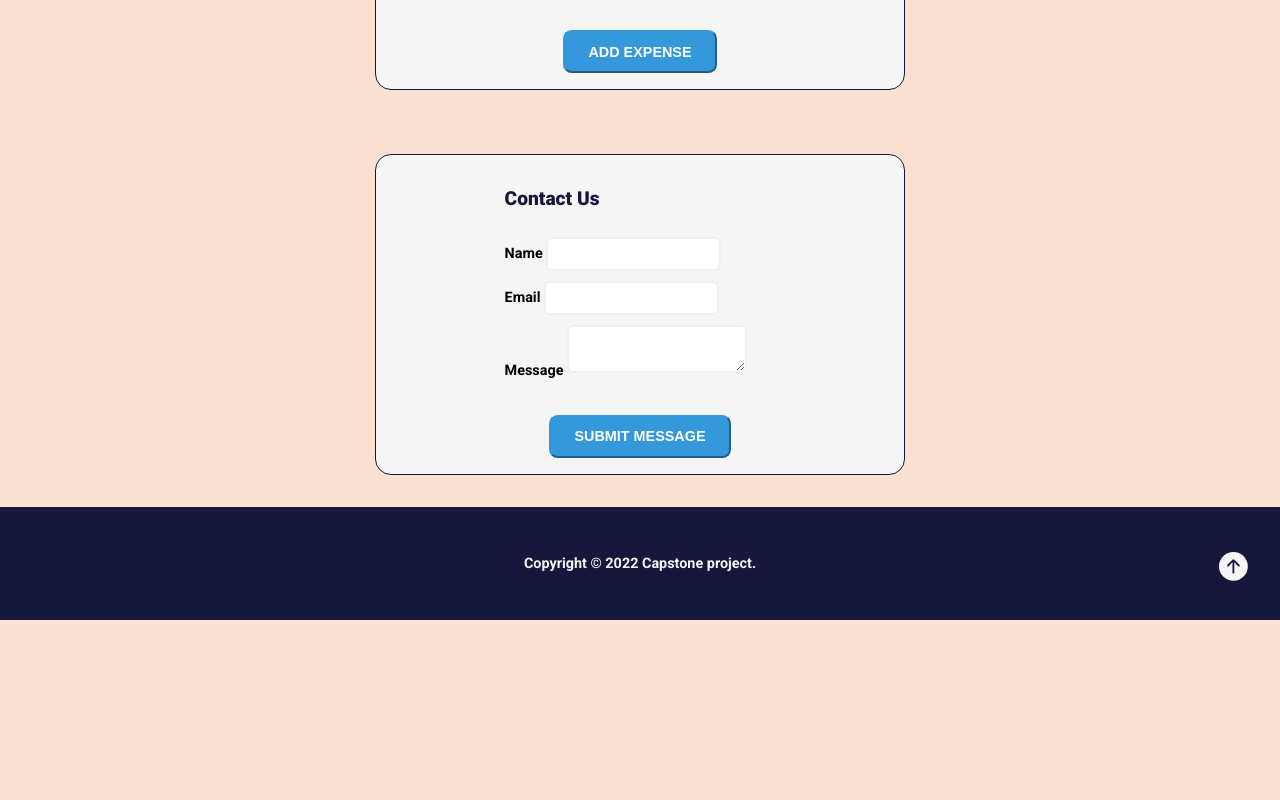
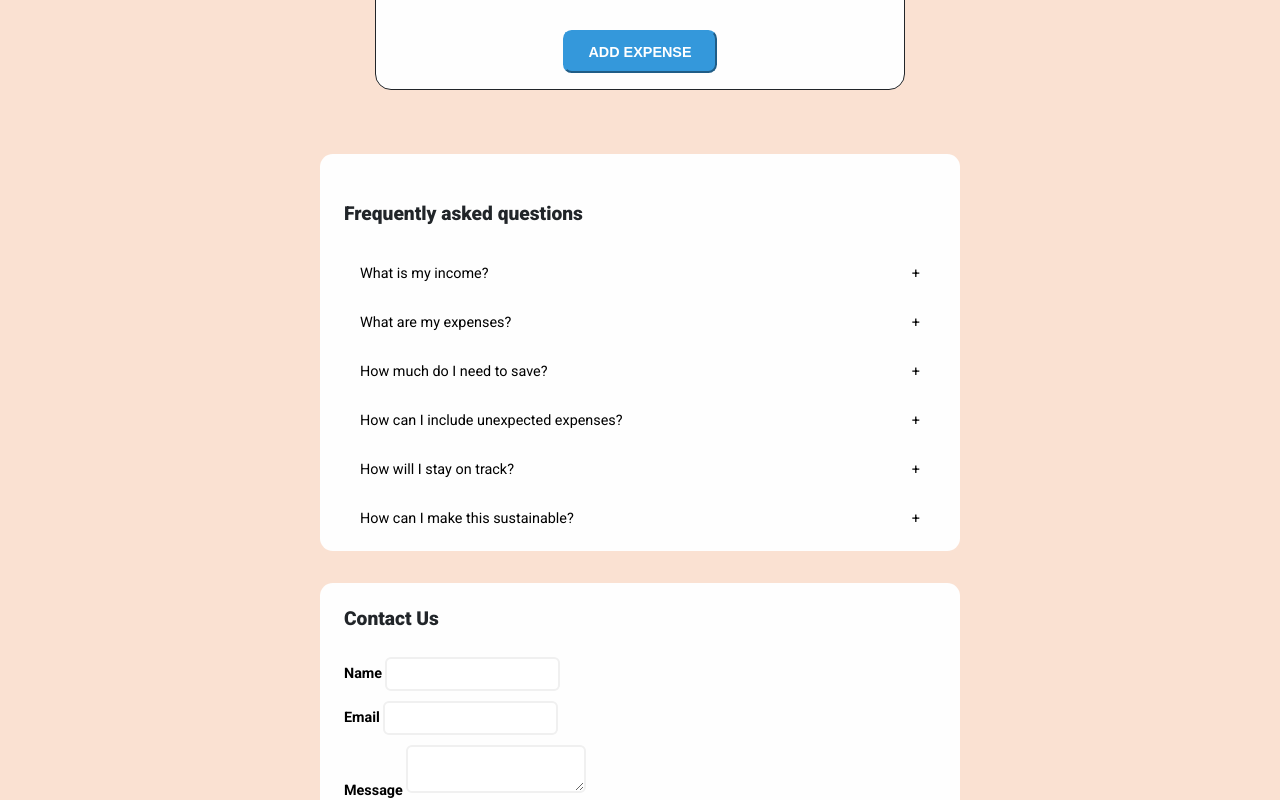
Before and after one commit to Tesfaye-Eshetie/expense-tracker, a React (Vite) app: page / in a window 1280 px wide. Shown: the part 620-1420 px from the top of the page. Before the commit the page ends 1240 px from the top, so only its background shows below. Built offline with nearby package versions, Linux system fonts and the light colour scheme.

Commit message:
updated FAQ component

```diff
--- a/src/App.css
+++ b/src/App.css
@@ -4,8 +4,8 @@
   --clr-primary: #fae1d2;
   --clr-secondery: #aee0ec;
   --clr-tertiary: #f1bb9c;
-  --clr-dark: #17173b;
-  --clr-light: #f5f5f5;
+  --clr-dark: #212529;
+  --clr-light: #fefefe;
   --fw-normal: 400;
   --fw-bold: 700;
   --fw-black: 900;
@@ -145,7 +145,9 @@ fieldset,
 }
 
 legend,
-.card__title {
+.card__title,
+.accordion__title,
+.contact__title {
   font-size: 1.2rem;
   font-weight: var(--fw-black);
   color: var(--clr-dark);
@@ -215,6 +217,35 @@ select > option {
   color: var(--clr-light);
 }
 
+.accordion,
+.contact {
+  max-width: 40rem;
+  margin: 2rem auto;
+  padding: 0.5rem 1.5rem;
+  background-color: var(--clr-light);
+  border-radius: 0.8rem;
+}
+
+.accordion__question {
+  display: flex;
+  flex-direction: row;
+  justify-content: space-between;
+  cursor: pointer;
+  background-color: var(--clr-light);
+}
+.accordion__question:hover {
+  background-color: #e3e3e3;
+}
+
+.accordion__question,
+.accordion__answer {
+  padding: 1rem;
+}
+
+.accordion__answer {
+  background-color: #e3e3e3;
+}
+
 .table td,
 .table th {
   padding: 8px;
--- a/src/App.jsx
+++ b/src/App.jsx
@@ -9,7 +9,7 @@ import Footer from "./components/Footer";
 
 // custom css
 import "./App.css";
-// import DisplayFAQs from "./components/DisplayFAQs";
+import DisplayFAQs from "./components/DisplayFAQs";
 
 function App() {
   return (
@@ -23,10 +23,8 @@ function App() {
         <ExpenseForm />
         <FetchExpense />
       </section>
-      {/* <DisplayFAQs /> */}
-      <section className="container" id="contact">
-        <ContactForm />
-      </section>
+      <DisplayFAQs />
+      <ContactForm />
       <Footer />
     </>
   );
--- /dev/null
+++ b/src/components/Accordion.jsx
@@ -0,0 +1,18 @@
+import React, { useState } from "react";
+
+export const Accordion = ({ Question, Answer }) => {
+  const [isActive, setIsActive] = useState(false);
+
+  return (
+    <div className="accordion__item">
+      <div
+        className="accordion__question"
+        onClick={() => setIsActive(!isActive)}
+      >
+        <div>{Question}</div>
+        <div>{isActive ? "-" : "+"}</div>
+      </div>
+      {isActive && <div className="accordion__answer">{Answer}</div>}
+    </div>
+  );
+};
--- a/src/components/ContactForm.jsx
+++ b/src/components/ContactForm.jsx
@@ -77,13 +77,11 @@ const ContactForm = () => {
     }
   };
   return message ? (
-    <div className="card">
-      <div className="card__body">
-        <h3 className="card__title">{message}</h3>
-      </div>
+    <div className="contact">
+      <h3 className="contact__title">{message}</h3>
     </div>
   ) : (
-    <form action="/" className="form" onSubmit={handleSubmit}>
+    <form action="/" id="contact" className="contact" onSubmit={handleSubmit}>
       <fieldset>
         <legend>Contact Us</legend>
         <div className="input-control">
--- a/src/components/DisplayFAQs.jsx
+++ b/src/components/DisplayFAQs.jsx
@@ -1,24 +1,13 @@
-import React from "react";
-import Accordion from "react-bootstrap/Accordion";
-import Card from "react-bootstrap/Card";
+import { Accordion } from "./Accordion";
 import FAQs from "../data/FAQs.json";
 
 export default function DisplayFAQs() {
   return (
-    <Card className="m-4">
-      <Card.Body className="p-4">
-        <Card.Title className="text-capitalize pb-3 fw-bolder">
-          Frequently asked questions
-        </Card.Title>
-        <Accordion defaultActiveKey="1">
-          {FAQs.map((FAQ) => (
-            <Accordion.Item eventKey={FAQ.id} key={FAQ.id}>
-              <Accordion.Header>{FAQ.Question}</Accordion.Header>
-              <Accordion.Body>{FAQ.Answer}</Accordion.Body>
-            </Accordion.Item>
-          ))}
-        </Accordion>
-      </Card.Body>
-    </Card>
+    <div className="accordion" id="faq">
+      <h3 className="accordion__title">Frequently asked questions</h3>
+      {FAQs.map((FAQ) => (
+        <Accordion key={FAQ.id} Question={FAQ.Question} Answer={FAQ.Answer} />
+      ))}
+    </div>
   );
 }
```
